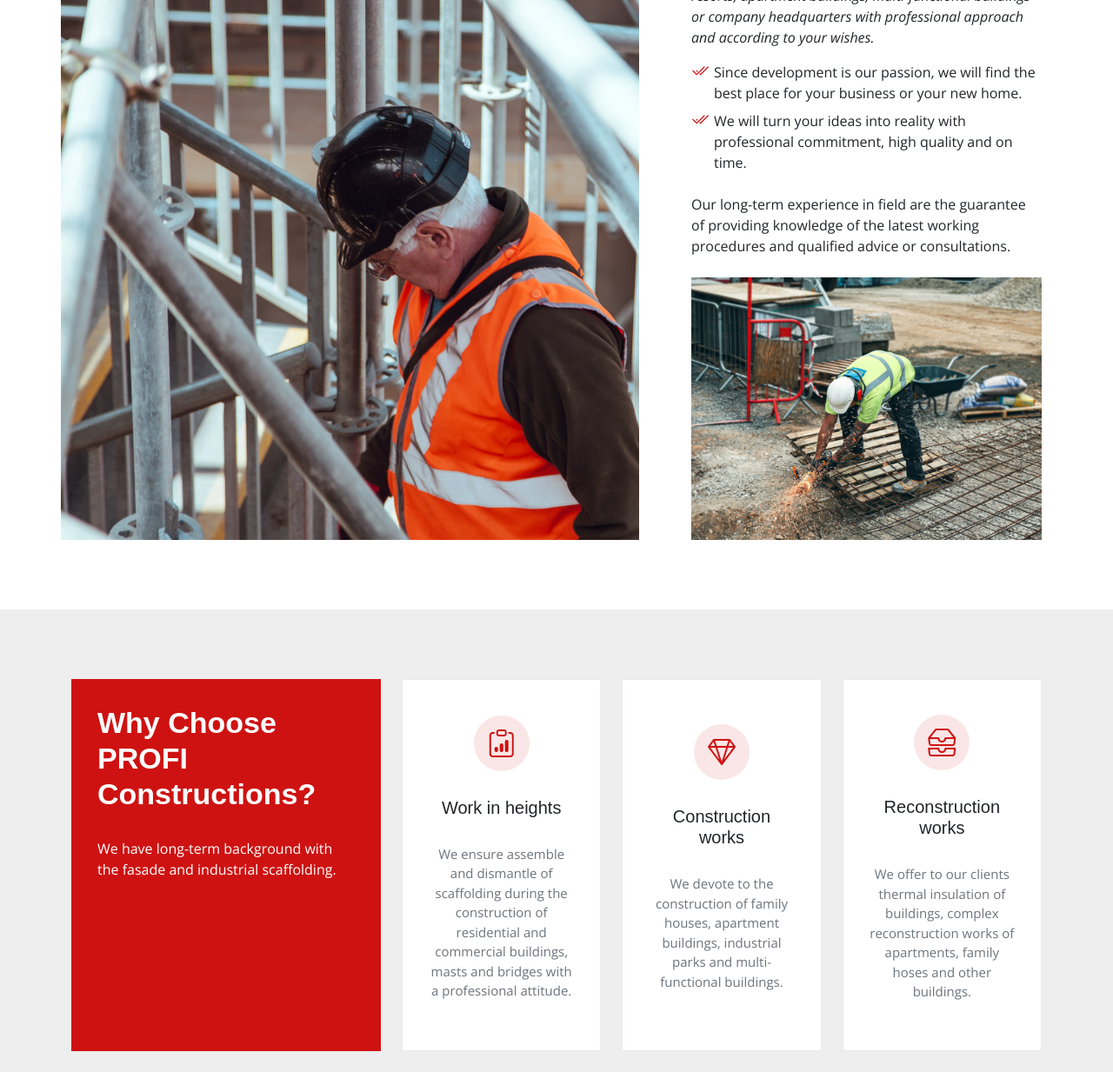
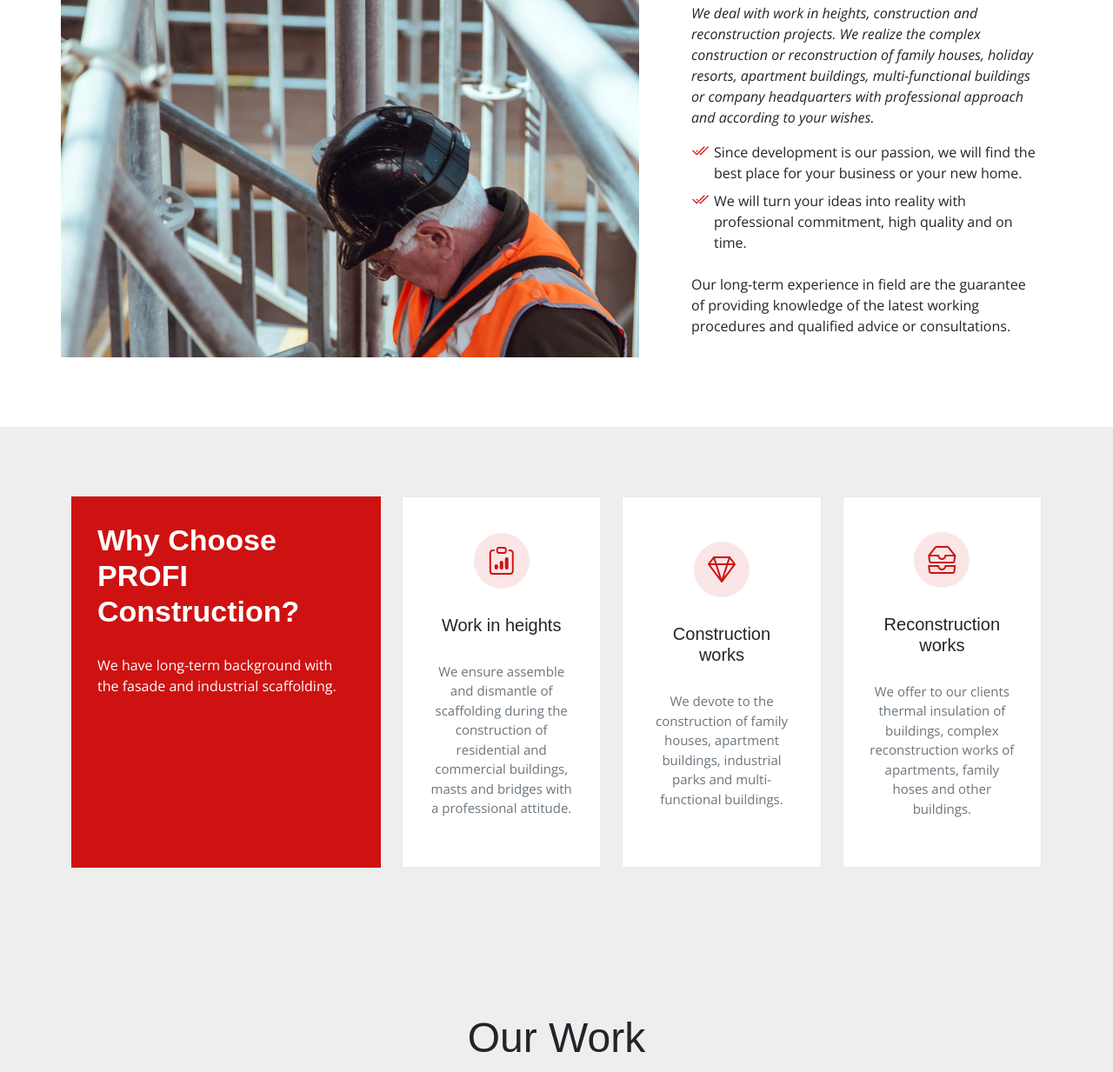
Before and after one commit to Souki1992/proficonstructions.eu, a plain HTML site: page index.html in a window 1280 px wide. Shown: the part 835-2068 px from the top of the page at 87% size. Drawn offline with nearby package versions, Linux system fonts and the light colour scheme.

Commit message:
Update index.html

```diff
--- a/index.html
+++ b/index.html
@@ -90,7 +90,7 @@
             class="col-lg-5 order-2 order-lg-1 d-flex flex-column justify-content-center align-items-center align-items-lg-start text-center text-lg-start"
           >
             <h2 style="color: #fff" data-aos="fade-up">
-              Your partner in<br />Constructions
+              Your Reliable Construction Partner
             </h2>
             <p data-aos="fade-up" style="color: #efefef" data-aos-delay="100">
               We are a commercial and construction family company that has been
@@ -160,7 +160,7 @@
                 </p>
 
                 <div class="position-relative mt-4">
-                  <img src="assets/img/about-2.jpg" class="img-fluid" alt="" />
+<!--                   <img src="assets/img/about-2.jpg" class="img-fluid" alt="" /> -->
                   <!-- <a href="https://www.youtube.com/watch?v=LXb3EKWsInQ" class="glightbox play-btn"></a> -->
                 </div>
               </div>
@@ -176,7 +176,7 @@
           <div class="row gy-4">
             <div class="col-lg-4" data-aos="fade-up" data-aos-delay="100">
               <div class="why-box" style="height: 100%">
-                <h3>Why Choose <br />PROFI Constructions?</h3>
+                <h3>Why Choose <br />PROFI Construction?</h3>
                 <p>
                   We have long-term background with the fasade and industrial
                   scaffolding.
```
